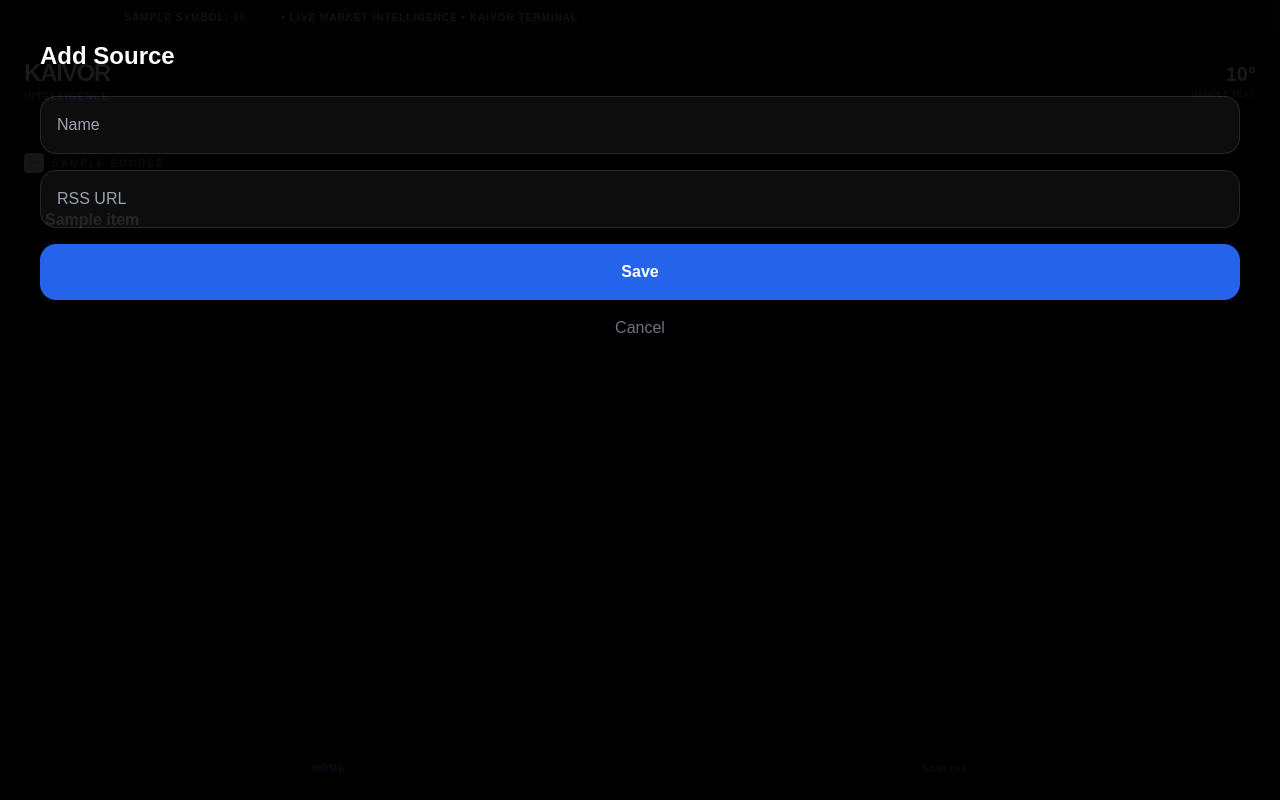
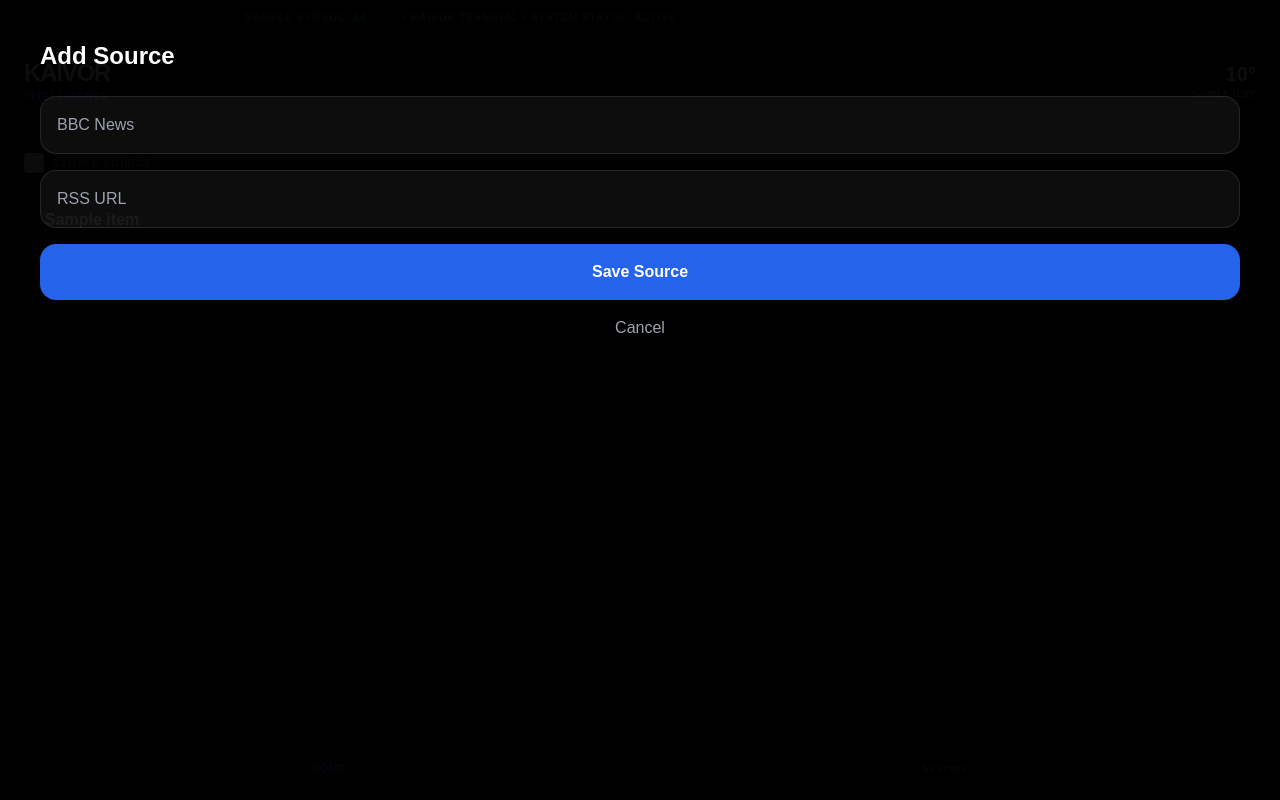
Before and after one commit to Richie73/kaivor-news, a Flask app: template templates/index.html in a window 1280 px wide, after a click on "Sources". Run offline with Flask 3, Linux system fonts and the light colour scheme; the template is opened without the code that fills it: most values are stand-ins (such as "Sample title", 1, 10 or a date in 2020); grey boxes marked "Sample" are stand-in pictures; some libraries are stand-ins or nearby versions.

Commit message:
Reliability and Ticker update

```diff
--- a/app.py
+++ b/app.py
@@ -8,25 +8,22 @@ logging.basicConfig(level=logging.INFO)
 logger = logging.getLogger(__name__)
 app = Flask(__name__)
 
-# --- THE ULTIMATE DATABASE CONNECTION ---
+# --- ROBUST DATABASE CONNECTION ---
 def get_db_url():
     raw_url = os.environ.get('DATABASE_URL', '').strip()
     if not raw_url: return 'sqlite:///news.db'
-
     try:
+        # Fix the prefix
         if raw_url.startswith("postgres://"):
             raw_url = raw_url.replace("postgres://", "postgresql://", 1)
-
-        # Manually fix the specific password encoding for your Supabase string
-        # This handles the *, !, and ) perfectly
-        if "db.dvzofvhpczawhvnbncfi" in raw_url:
-            raw_url = raw_url.replace("Q*7Qs6rDguc)!XaXRbjM", quote_plus("Q*7Qs6rDguc)!XaXRbjM"))
-
+        # Encode the specific password symbols automatically
+        if "Q*7Qs6rDguc)!XaXRbjM" in raw_url:
+            safe_pass = quote_plus("Q*7Qs6rDguc)!XaXRbjM")
+            raw_url = raw_url.replace("Q*7Qs6rDguc)!XaXRbjM", safe_pass)
         if "sslmode" not in raw_url:
             raw_url += "&sslmode=require" if "?" in raw_url else "?sslmode=require"
         return raw_url
-    except:
-        return 'sqlite:///news.db'
+    except: return 'sqlite:///news.db'
 
 app.config['SQLALCHEMY_DATABASE_URI'] = get_db_url()
 app.config['SQLALCHEMY_TRACK_MODIFICATIONS'] = False
@@ -35,10 +32,6 @@ db = SQLAlchemy(app)
 class Feed(db.Model):
     id = db.Column(db.Integer, primary_key=True)
     name = db.Column(db.String(100)); url = db.Column(db.String(500))
-
-class Saved(db.Model):
-    id = db.Column(db.Integer, primary_key=True)
-    title = db.Column(db.String(500)); link = db.Column(db.String(500)); source = db.Column(db.String(100))
 
 with app.app_context():
     try: db.create_all()
@@ -50,16 +43,18 @@ ai_model = genai.GenerativeModel('gemini-1.5-flash')
 
 @app.route('/')
 def index():
+    db_status = "Connected"
     try:
         feeds = Feed.query.all()
-        saved = Saved.query.all()
-    except: feeds, saved = [], []
+    except Exception as e:
+        db_status = f"Error: {str(e)[:20]}"
+        feeds = []
 
     news_grouped = {}
     weather = {"temp": "--", "desc": "..."}
-    market = [{"symbol": "BTC", "price": "LIVE"}]
+    market = []
 
-    # Weather
+    # 1. Weather
     w_key = os.environ.get('WEATHER_KEY')
     if w_key:
         try:
@@ -67,7 +62,15 @@ def index():
             weather = {"temp": int(w_res['main']['temp']), "desc": w_res['weather'][0]['main']}
         except: pass
 
-    # News
+    # 2. PRO Market Ticker (CoinGecko - No Key Required!)
+    try:
+        m_res = requests.get("https://api.coingecko.com/api/v3/simple/price?ids=bitcoin,ethereum&vs_currencies=usd").json()
+        market.append({"symbol": "BTC", "price": f"${m_res['bitcoin']['usd']:,}"})
+        market.append({"symbol": "ETH", "price": f"${m_res['ethereum']['usd']:,}"})
+    except:
+        market = [{"symbol": "Market", "price": "Offline"}]
+
+    # 3. News Logic
     logo_token = os.environ.get('LOGODEV_TOKEN')
     for f in feeds:
         try:
@@ -79,15 +82,7 @@ def index():
             }
         except: continue
 
-    return render_template('index.html', news_grouped=news_grouped, weather=weather, market=market, saved=saved)
-
-@app.route('/summarize', methods=['POST'])
-def summarize():
-    title = request.json.get('title')
-    try:
-        response = ai_model.generate_content(f"Why this headline matters in 1 short sentence: {title}")
-        return jsonify({"summary": response.text})
-    except: return jsonify({"summary": "Brief unavailable."})
+    return render_template('index.html', news_grouped=news_grouped, weather=weather, market=market, db_status=db_status)
 
 @app.route('/add', methods=['POST'])
 def add_feed():
@@ -99,5 +94,13 @@ def add_feed():
         except: db.session.rollback()
     return redirect('/')
 
+@app.route('/summarize', methods=['POST'])
+def summarize():
+    title = request.json.get('title')
+    try:
+        res = ai_model.generate_content(f"Explain why this matters in 1 sentence: {title}")
+        return jsonify({"summary": res.text})
+    except: return jsonify({"summary": "Error"})
+
 if __name__ == '__main__':
     app.run(host='0.0.0.0', port=os.environ.get("PORT", 5000))
--- a/templates/index.html
+++ b/templates/index.html
@@ -8,18 +8,17 @@
     <style>
         body { background: #000; color: #fff; font-family: sans-serif; }
         .ticker-wrap { width: 100%; overflow: hidden; background: #111; border-bottom: 1px solid #222; }
-        .ticker { display: inline-block; white-space: nowrap; animation: ticker 20s linear infinite; }
+        .ticker { display: inline-block; white-space: nowrap; animation: ticker 30s linear infinite; }
         @keyframes ticker { 0% { transform: translateX(100%); } 100% { transform: translateX(-100%); } }
     </style>
 </head>
 <body class="pb-24">
-    <!-- MARKET TICKER -->
     <div class="ticker-wrap py-1">
-        <div class="ticker text-[10px] font-bold text-gray-400 uppercase tracking-widest">
+        <div class="ticker text-[10px] font-bold text-gray-500 uppercase tracking-widest">
             {% for item in market %}
             <span class="mx-8">{{ item.symbol }}: <span class="text-green-500">{{ item.price }}</span></span>
             {% endfor %}
-            • LIVE MARKET INTELLIGENCE • KAIVOR TERMINAL
+            • KAIVOR TERMINAL • SYSTEM STATUS: {{ db_status }}
         </div>
     </div>
 
@@ -30,16 +29,24 @@
         </div>
         <div class="text-right">
             <p class="text-xl font-bold">{{ weather.temp }}°</p>
-            <p class="text-[9px] uppercase font-black text-gray-500">{{ weather.desc }}</p>
+            <p class="text-[9px] uppercase font-black text-gray-400">{{ weather.desc }}</p>
         </div>
     </header>
 
-    <main class="p-6 space-y-10">
+    <main class="p-6">
+        {% if not news_grouped %}
+        <div class="text-center py-20">
+            <p class="text-gray-600 text-sm mb-4">No news sources found.</p>
+            <button onclick="document.getElementById('add-modal').classList.remove('hidden')" class="bg-blue-600 px-6 py-2 rounded-full font-bold text-xs">Add First Source</button>
+        </div>
+        {% endif %}
+
+        <div class="space-y-10">
             {% for source, data in news_grouped.items() %}
             <section>
                 <div class="flex items-center gap-2 mb-4">
                     <img src="{{ data.logo }}" class="w-5 h-5 rounded" onerror="this.style.display='none'">
-                <h2 class="text-[10px] font-black text-gray-500 uppercase tracking-[0.2em]">{{ source }}</h2>
+                    <h2 class="text-[10px] font-black text-gray-500 uppercase tracking-widest">{{ source }}</h2>
                 </div>
                 <div class="space-y-3">
                     {% for item in data.articles %}
@@ -52,6 +59,7 @@
                 </div>
             </section>
             {% endfor %}
+        </div>
     </main>
 
     <nav class="fixed bottom-0 left-0 right-0 p-6 bg-black/80 backdrop-blur-xl border-t border-white/5 flex justify-around text-[10px] font-bold uppercase tracking-widest">
@@ -59,14 +67,13 @@
         <button onclick="document.getElementById('add-modal').classList.toggle('hidden')" class="text-gray-500">Sources</button>
     </nav>
 
-    <!-- Simple Add Source Modal -->
-    <div id="add-modal" class="hidden fixed inset-0 bg-black/90 p-10 z-[100]">
+    <div id="add-modal" class="hidden fixed inset-0 bg-black/95 p-10 z-[100]">
         <h2 class="text-2xl font-bold mb-6">Add Source</h2>
         <form action="/add" method="POST" class="space-y-4">
-            <input type="text" name="name" placeholder="Name" class="w-full bg-white/5 p-4 rounded-2xl border border-white/10">
-            <input type="url" name="url" placeholder="RSS URL" class="w-full bg-white/5 p-4 rounded-2xl border border-white/10">
-            <button class="w-full bg-blue-600 p-4 rounded-2xl font-bold">Save</button>
-            <button type="button" onclick="document.getElementById('add-modal').classList.add('hidden')" class="w-full text-gray-500">Cancel</button>
+            <input type="text" name="name" placeholder="BBC News" class="w-full bg-white/5 p-4 rounded-2xl border border-white/10 outline-none">
+            <input type="url" name="url" placeholder="RSS URL" class="w-full bg-white/5 p-4 rounded-2xl border border-white/10 outline-none">
+            <button class="w-full bg-blue-600 p-4 rounded-2xl font-bold">Save Source</button>
+            <button type="button" onclick="document.getElementById('add-modal').classList.add('hidden')" class="w-full text-gray-400 mt-4">Cancel</button>
         </form>
     </div>
 
```
Lines whose indentation alone changed are shown as unchanged.
